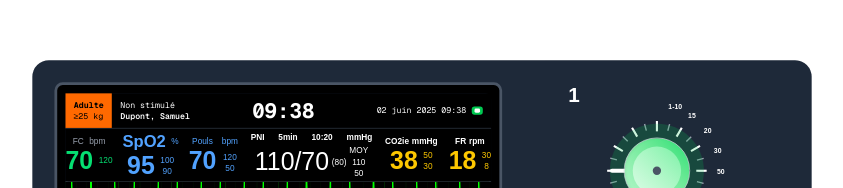
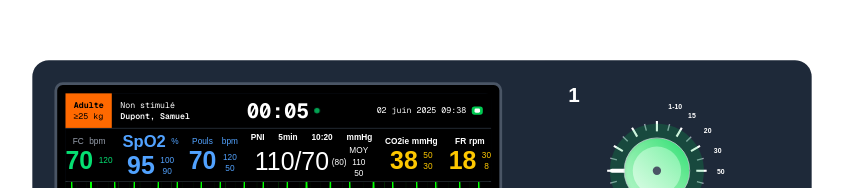
Before and after one commit to Samouz75/Defib_simulation, a Next.js app: page / in a window 1280 px wide. Shown: the part 127-315 px from the top of the page, without its empty margins (218-1061 px from the left). Built offline with nearby package versions, Linux system fonts and the light colour scheme.

Commit message:
Added react-timer-hook dependency and integrated Timer going up to 30 min before being re initialized

```diff
--- a/package.json
+++ b/package.json
@@ -12,7 +12,8 @@
     "lucide-react": "^0.511.0",
     "next": "15.3.3",
     "react": "^19.0.0",
-    "react-dom": "^19.0.0"
+    "react-dom": "^19.0.0",
+    "react-timer-hook": "^4.0.5"
   },
   "devDependencies": {
     "@tailwindcss/postcss": "^4",
--- /dev/null
+++ b/src/app/components/TimerDisplay.tsx
@@ -0,0 +1,64 @@
+import React from 'react';
+import { useStopwatch } from 'react-timer-hook';
+
+interface TimerDisplayProps {
+  className?: string;
+  onTimeUpdate?: (seconds: number) => void;
+}
+
+const TimerDisplay: React.FC<TimerDisplayProps> = ({
+  className = "text-white text-3xl font-bold font-mono",
+  onTimeUpdate
+}) => {
+  const {
+    totalSeconds,
+    seconds,
+    minutes,
+    hours,
+    isRunning,
+    reset,
+  } = useStopwatch({
+    autoStart: true // Démarre automatiquement
+  });
+
+  // Auto-reset à 30 minutes (1800 secondes)
+  React.useEffect(() => {
+    if (totalSeconds >= 1800) { // 30 minutes = 1800 secondes
+      reset();
+      console.log('Timer auto-reset après 30 minutes');
+    }
+  }, [totalSeconds, reset]);
+
+  // Callback pour les mises à jour de temps
+  React.useEffect(() => {
+    if (onTimeUpdate) {
+      onTimeUpdate(totalSeconds);
+    }
+  }, [totalSeconds, onTimeUpdate]);
+
+  // Format: MM:SS toujours (pas besoin d'heures car max 30min)
+  const formatTime = () => {
+    return `${minutes.toString().padStart(2, '0')}:${seconds.toString().padStart(2, '0')}`;
+  };
+
+  // Couleur selon la durée
+  const getTimerColor = () => {
+    if (totalSeconds < 300) return 'text-green-400';    // Vert les 5 premières minutes
+    if (totalSeconds < 900) return 'text-orange-400';   // Orange de 5 à 15 minutes
+    if (totalSeconds < 1500) return 'text-red-400';     // Rouge de 15 à 25 minutes
+    return 'text-red-500 animate-pulse';                // Rouge clignotant les 5 dernières minutes
+  };
+
+  return (
+    <div className="flex items-center justify-center">
+      <div className={`${className} ${getTimerColor()}`}>
+        {formatTime()}
+      </div>
+
+      {/* Indicateur visuel simple */}
+      <div className="ml-2 w-2 h-2 rounded-full bg-green-400 animate-pulse" />
+    </div>
+  );
+};
+
+export default TimerDisplay;
--- a/src/app/page.tsx
+++ b/src/app/page.tsx
@@ -10,6 +10,7 @@ import {
 } from "lucide-react";
 import ECGDisplay from "./components/ECGDisplay";
 import PlethDisplay from "./components/PlethDisplay";
+import TimerDisplay from "./components/TimerDisplay";
 
 const DefibInterface: React.FC = () => {
   const [rotaryValue, setRotaryValue] = useState(-90);
@@ -233,15 +234,17 @@ const DefibInterface: React.FC = () => {
                       </div>
                     </div>
 
-                    {/* Section centrale - Heure */}
                     <div className="flex items-center justify-center">
-                      <div className="text-white text-3xl font-bold font-mono">
-                        {new Date().toLocaleTimeString("fr-FR", {
-                          hour: "2-digit",
-                          minute: "2-digit",
-                          hour12: false,
-                        })}
-                      </div>
+                      <TimerDisplay
+                        onTimeUpdate={(seconds) => {
+                          // Optionnel : log toutes les 5 minutes
+                          if (seconds % 300 === 0 && seconds > 0) {
+                            console.log(
+                              `Intervention: ${Math.floor(seconds / 60)}min`,
+                            );
+                          }
+                        }}
+                      />
                     </div>
 
                     {/* Section droite - Date et icône */}
@@ -405,11 +408,7 @@ const DefibInterface: React.FC = () => {
                   <div className=" bg-black h-1/12 flex items-center justify-between  text-white text-xs ">
                     <div className="flex items-center gap-2">
                       <div className="bg-gray-500 px-2 py-0.5 h-full flex flex-col justify-center text-xs ">
-                        <span>
-                          Début
-
-                          PNI
-                        </span>
+                        <span>Début PNI</span>
                       </div>
                     </div>
                     <div className="flex items-center gap-2">
```
Also changed, not shown: 1 other file (tests, documents, lock files or other folders).
